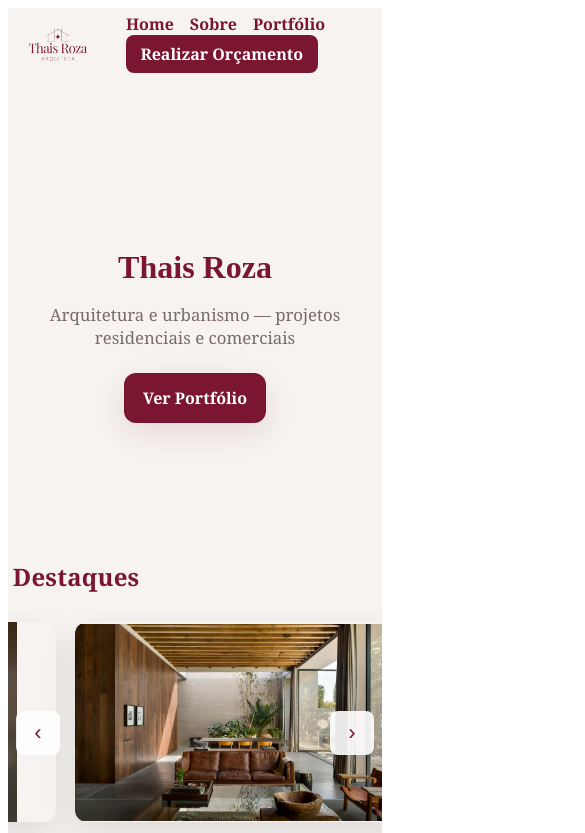
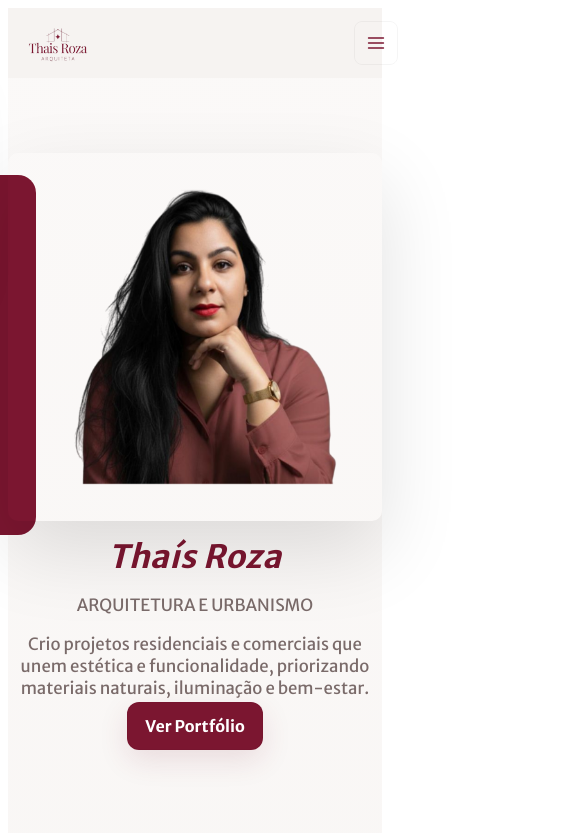
Before and after one commit to yousseflets/arquiteturaeurbanismo, an Angular app: page / in a window 390 px wide. Shown: the top 833 px of the page, 585 px wide, since content can reach past the window. Built offline with nearby package versions, Linux system fonts and the light colour scheme.

Commit message:
ajustes mobile

```diff
--- a/src/app/app.html
+++ b/src/app/app.html
@@ -7,13 +7,20 @@
         </div>
       </a>
     </div>
-    <nav class="main-nav">
-      <a routerLink="/">Home</a>
-      <a routerLink="/sobre">Sobre</a>
-      <a routerLink="/portfolio">Portfólio</a>
+    <button class="nav-btn" (click)="toggleNav()" [attr.aria-expanded]="navOpen" aria-label="Abrir menu" title="Menu">
+      <svg width="20" height="20" viewBox="0 0 24 24" fill="none" xmlns="http://www.w3.org/2000/svg" aria-hidden="true">
+        <path d="M3 6h18M3 12h18M3 18h18" stroke="currentColor" stroke-width="1.6" stroke-linecap="round" stroke-linejoin="round"/>
+      </svg>
+    </button>
+
+    <nav class="main-nav" [class.open]="navOpen">
+      <a routerLink="/" (click)="closeNav()">Home</a>
+      <a routerLink="/sobre" (click)="closeNav()">Sobre</a>
+      <a routerLink="/portfolio" (click)="closeNav()">Portfólio</a>
       <a class="btn-cta" href="https://api.whatsapp.com/send?phone=5511989273898&text=Ol%C3%A1%20vim%20atrav%C3%A9s%20do%20seu%20site%2C%20gostaria%20de%20realizar%20um%20or%C3%A7amento" target="_blank" rel="noopener noreferrer">Realizar Orçamento</a>
     </nav>
   </div>
+  <div class="nav-backdrop" (click)="closeNav()" [class.open]="navOpen" aria-hidden="true"></div>
 </header>
 
 <main class="site-main">
@@ -22,7 +29,7 @@
 
 <footer class="site-footer">
   <div class="container footer-inner">
-    <img src="/logo.png" alt="Thais Roza" style="width: 80px; height: 80px;" />
+    <img src="/logo.png" alt="Thaís Roza" style="width: 80px; height: 80px;" />
 
     <div class="copy">© <span class="year">{{ currentYear }}</span> SolutionWebTI — Todos os direitos reservados</div>
 
--- a/src/app/app.scss
+++ b/src/app/app.scss
@@ -1,3 +1,6 @@
+:root {
+}
+@import url('https://fonts.googleapis.com/css2?family=Merriweather+Sans:wght@300;400;700&display=swap');
 :host {
 	--brand-deep: #7b1630; /* vinho profundo */
 	--brand-warm: #b54a4f; /* tom secundário */
@@ -6,9 +9,25 @@
 	--muted: #7a6b6a;
 	--container: 1100px;
 
+    /* background gradient delicado aplicado ao root */
+    --page-bg-start: #fbf9f8;
+    --page-bg-end: #f6f3f1;
+
 	display: block;
-	font-family: 'Playfair Display', 'Georgia', serif;
-	color: var(--text-dark);
+	font-family: 'Merriweather Sans', sans-serif;
+    color: var(--text-dark);
+    background: linear-gradient(180deg, var(--page-bg-start) 0%, var(--page-bg-end) 100%);
+    -webkit-font-smoothing:antialiased;
+}
+
+/* Fix mobile: remove horizontal overflow and force full-width container */
+html, body { overflow-x: hidden; }
+
+@media (max-width:420px) {
+	.container { max-width: 100% !important; padding-left: 0.6rem; padding-right: 0.6rem }
+	.site-header, .site-main, .site-footer { padding-left: 0; padding-right: 0 }
+	.hero-inner { padding-left: 0.6rem; padding-right: 0.6rem }
+	.hero-visual img, .about-photo img, .testimonial .visual img { max-width:100%; height:auto }
 }
 
 .container {
@@ -30,21 +49,63 @@
 .logo { display:flex; align-items:center; gap:0.75rem; text-decoration:none; color:inherit }
 .logo-mark { width:70px; height:70px;  border-radius:6px; overflow:hidden }
 .logo-mark img { width:100%; height:100%; object-fit:cover; display:block }
-.logo-text strong { display:block; color:var(--brand-deep); font-family: 'Playfair Display', serif; font-size:1.05rem }
+.logo-text strong { display:block; color:var(--brand-deep); font-family: 'Merriweather Sans', sans-serif; font-size:1.05rem }
 .logo-text .sub { display:block; font-size:0.625rem; color:var(--muted); letter-spacing:0.2rem }
 
 .main-nav a { margin-left:1rem; color:var(--brand-deep); text-decoration:none; font-weight:600; }
 .main-nav a:hover { color:var(--brand-warm) }
 
+/* mobile nav button (hidden on desktop) */
+.nav-toggle { position:absolute; left:-9999px; width:1px; height:1px; overflow:hidden; }
+.nav-btn { display:none; align-items:center; justify-content:center; width:44px; height:44px; border-radius:8px; background:transparent; border:1px solid rgba(0,0,0,0.04); color:var(--brand-deep); cursor:pointer }
+
+@media (max-width:900px) {
+	.nav-btn { display:flex }
+	/* menu móvel: slide-in a partir da esquerda (não empurra conteúdo) */
+	.main-nav {
+	  display:flex;
+	  position:fixed;
+	  top:72px;
+	  left:0;
+	  bottom:0;
+	  z-index:10001;
+	  flex-direction:column;
+	  gap:0.4rem;
+	  padding:1rem 0.8rem;
+	  background:var(--bg-off);
+	  border-radius:0 12px 12px 0;
+	  box-shadow:0 18px 48px rgba(0,0,0,0.12);
+	  width:320px;
+	  max-width:80vw;
+	  box-sizing: border-box;
+	  transform: translateX(-110%);
+	  transition: transform 260ms cubic-bezier(.2,.9,.2,1);
+	  overflow:auto;
+      height: 210px;
+	}
+	.main-nav.open { transform: translateX(0) }
+	.nav-backdrop { display:none; position:fixed; inset:0; z-index:10000; background:rgba(0,0,0,0.36); opacity:0; transition:opacity 200ms ease }
+	.nav-backdrop.open { display:block; opacity:1 }
+
+	/* diminuir tamanho de texto/padding dentro do menu para caber melhor */
+	.main-nav a { padding:0.9rem 1rem; font-size:1.05rem; border-bottom:1px solid rgba(0,0,0,0.03) }
+	.main-nav a.btn-cta { padding:0.75rem 1rem; font-size:1.05rem; margin-top:0.6rem }
+	.main-nav a { margin-left:0; display:block; padding:0.45rem 0.6rem }
+	.main-nav a.btn-cta { display:block }
+	/* show nav when toggled (use general sibling in case markup spacing changes) */
+	#nav-toggle:checked ~ .main-nav { display:flex }
+	.nav-btn { z-index:10001 }
+}
+
 /* botão de orçamento no menu — regras mais específicas para sobrescrever .main-nav a */
 .main-nav a.btn-cta { color:#fff; background:var(--brand-deep); padding:0.5rem 0.9rem; border-radius:8px; text-decoration:none; display:inline-block; font-weight:700 }
 .main-nav a.btn-cta:hover { background:var(--brand-warm); color:#fff }
 
-.site-main { background: var(--bg-off); min-height: calc(100vh - 140px); padding: 2.5rem 0 }
+.site-main { background: transparent; min-height: calc(100vh - 140px); padding: 2.5rem 0 }
 
 .hero { padding: 3.5rem 0 }
 .hero .hero-content { max-width:640px }
-.hero h1 { color:var(--brand-deep); font-size:3rem; margin:0 0 0.5rem 0; font-family:'Playfair Display',serif }
+.hero h1 { color:var(--brand-deep); font-size:3rem; margin:0 0 0.5rem 0; font-family:'Merriweather Sans',sans-serif }
 .hero .lead { color:var(--muted); font-size:1rem; margin-bottom:1.25rem }
 .btn-cta { display:inline-block; background:var(--brand-deep); color:#fff; padding:0.6rem 1rem; border-radius:6px; text-decoration:none }
 
@@ -54,7 +115,7 @@
 .hero-visuals .img--large { width:320px; height:180px }
 
 .page { padding:2rem 0 }
-.page h2 { color:var(--brand-deep); font-family:'Playfair Display',serif }
+.page h2 { color:var(--brand-deep); font-family:'Merriweather Sans',sans-serif }
 
 .portfolio .grid { display:grid; grid-template-columns:repeat(auto-fit,minmax(200px,1fr)); gap:1rem }
 .card { background:#fff; padding:1rem; border-radius:8px; box-shadow:0 6px 18px rgba(0,0,0,0.04) }
--- a/src/app/app.ts
+++ b/src/app/app.ts
@@ -11,4 +11,14 @@ export class App {
   protected readonly title = signal('arquiteturaeurbanismo');
   // ano atual mostrado no rodapé
   currentYear = new Date().getFullYear();
+  // controla o menu móvel
+  navOpen = false;
+
+  toggleNav() {
+    this.navOpen = !this.navOpen;
+  }
+
+  closeNav() {
+    this.navOpen = false;
+  }
 }
--- a/src/app/pages/about.component.ts
+++ b/src/app/pages/about.component.ts
@@ -25,7 +25,7 @@ import { Component } from '@angular/core';
           </div>
         </div>
         <div class="about-photo" aria-hidden="true">
-          <img src="/img-home.png" alt="Thais Roza" />
+          <img src="/img-home-page.png" alt="Thaís Roza" />
         </div>
       </div>
     </section>
@@ -37,7 +37,7 @@ import { Component } from '@angular/core';
 
     .about-grid { position:relative; z-index:1; display:grid; grid-template-columns:1fr 420px; gap:1.0rem; align-items:center }
     .about-info { padding:1rem 0;  display:flex; flex-direction:column; justify-content:center }
-    .about-info h2 { font-family:'Playfair Display',serif; color:var(--text-dark); font-size:2.6rem; margin:0 0 0.5rem }
+    .about-info h2 { font-family:'Merriweather Sans',sans-serif; color:var(--text-dark); font-size:2.6rem; margin:0 0 0.5rem }
     .eyebrow { color:var(--muted); font-weight:600; margin-bottom:1rem }
 
     .info-cards { display:grid; grid-template-columns:repeat(2,minmax(0,1fr)); gap:0.45rem; margin-bottom:0.8rem }
@@ -57,19 +57,25 @@ import { Component } from '@angular/core';
     .btn-cta { background:var(--brand-deep); color:#fff; padding:0.55rem 0.9rem; border-radius:10px; text-decoration:none; font-weight:700 }
     .btn-muted { background:transparent; color:var(--brand-deep); padding:0.45rem 0.8rem; border-radius:10px; border:1px solid rgba(11,6,6,0.06); text-decoration:none }
 
-    .about-photo {  border-radius:18px; overflow:hidden; display:flex; align-items:center; justify-content:center; padding:0; transform:translateX(-18%); box-shadow:0 30px 80px rgba(123,22,48,0.16); }
-    .about-photo img { width:550px; height:550px; object-fit:cover; object-position:50% 28%; display:block }
+    .about-photo { position:relative; border-radius:18px; overflow:hidden; display:flex; align-items:center; justify-content:center; padding:0; transform:translateX(-12%); box-shadow:0 30px 80px rgba(123,22,48,0.12); }
+    .about-photo img { width:100%; height:100%; max-width:650px; max-height:650px; object-fit:cover; object-position:50% 28%; display:block }
 
     @media (max-width:1100px) {
       .about-grid { grid-template-columns:1fr 320px }
       .about-text { max-width:100% }
     }
+
+    /* Mobile: empilha colunas, esconde o painel decorativo e torna a imagem fluida */
     @media (max-width:900px) {
+      .about { margin:1rem; padding:1.5rem 0 }
       .about::after { display:none }
-      .about-grid { grid-template-columns:1fr; gap:1.25rem }
-      .about-photo { order:-1; height:320px }
-      .about-info h2 { font-size:1.8rem }
+      .about-grid { grid-template-columns:1fr; gap:1rem }
+      .about-photo { position:static; order:-1; width:100%; height:320px; transform:none; box-shadow:0 12px 30px rgba(0,0,0,0.06); border-radius:10px }
+      .about-photo img { width:100%; height:100%; object-fit:cover; object-position:50% 35% }
+      .about-info h2 { font-size:1.6rem }
       .info-cards { grid-template-columns:repeat(1,1fr) }
+      .about-text { max-width:100%; padding:0.9rem; font-size:1rem; line-height:1.6 }
+      .card { padding:0.5rem 0.6rem; font-size:0.95rem }
     }
   `]
 })
--- a/src/app/pages/home.component.ts
+++ b/src/app/pages/home.component.ts
@@ -10,18 +10,26 @@ import { CommonModule } from '@angular/common';
     <section class="hero hero-full">
       <div class="hero-overlay" aria-hidden="true"></div>
       <div class="container hero-inner">
+        <div class="hero-visual" aria-hidden="true">
+          <div class="hero-decor"></div>
+          <img src="/img-home.png" alt="Projeto destaque" />
+        </div>
+
         <div class="hero-text">
-          <h1>Thais Roza</h1>
-          <p class="lead">Arquitetura e urbanismo — projetos residenciais e comerciais</p>
-          <br />
-          <a routerLink="/portfolio" class="btn-cta">Ver Portfólio</a>
+          <h1><i>Thaís Roza</i></h1>
+          <p class="lead">ARQUITETURA E URBANISMO</p>
+          <p class="lead">Crio projetos residenciais e comerciais que unem estética e funcionalidade,
+            priorizando materiais naturais, iluminação e bem-estar.</p>
+          <div class="hero-cta">
+            <a routerLink="/portfolio" class="btn-cta">Ver Portfólio</a>
+          </div>
         </div>
       </div>
     </section>
-
+    <br />
     <section class="home-projects page">
       <div class="container">
-        <h2>Destaques</h2>
+        <h2><i>Destaques</i></h2>
 
         <div class="carousel" aria-roledescription="carousel" (mouseenter)="pause()" (mouseleave)="resume()">
           <div class="slides" [style.transform]="'translateX(' + (-current * 100) + '%)'">
@@ -43,19 +51,59 @@ import { CommonModule } from '@angular/common';
         </div>
       </div>
     </section>
+    <section class="testimonial page">
+    <div class="container testimonial-container">
+        <h2 class="test-title">Depoimentos</h2>
+        <div class="testimonial-grid">
+        <div class="quotes">
+            <div class="quote">“O trabalho da Thaís superou nossas expectativas — criou espaços elegantes e funcionais que realmente valorizam nosso dia a dia.”
+            <div class="quote-footer">— Cliente residencial</div>
+            </div>
+            <div style="height:0.9rem"></div>
+            <div class="quote">“Profissional, atenta aos detalhes e com excelente sensibilidade estética. Recomendo para projetos residenciais e comerciais.”
+            <div class="quote-footer">— Escritório parceiro</div>
+            </div>
+        </div>
+        <div class="visual">
+            <img src="/arquitetura-residencial.jpg" alt="Projeto destaque" />
+        </div>
+        </div>
+    </div>
+    </section>
   `,
   styles: [`
     .hero-full { position:relative; min-height:50vh; display:flex; align-items:center; justify-content:center }
-    .hero-inner { position:relative; z-index:2; padding:6rem 0; display:flex; align-items:center; justify-content:center; width:100%; max-width:var(--container) }
-    .hero-text { max-width:820px; color:var(--text-dark); text-align:center; animation:heroIn .6s ease both }
-    .hero-text h1 { font-size:4.4rem; margin:0 0 0.6rem; font-family:'Playfair Display',serif; color:var(--brand-deep) }
-    .hero-text .lead { font-size:1.05rem; color:var(--muted); margin-bottom:1rem }
+    .hero-inner { position:relative; z-index:2; padding:4.5rem 0 3rem; display:grid; grid-template-columns:460px 1fr; gap:2.2rem; align-items:center; width:100%; max-width:1100px; margin:0 auto }
+    .hero-visual { position:relative; display:flex; align-items:center; justify-content:flex-start }
+    .hero-decor { position:absolute; left:-28px; top:6%; width:56px; height:360px; background:var(--brand-deep); border-radius:18px; z-index:0 }
+    .hero-visual img { width:460px; height:360px; object-fit:cover; border-radius:10px; box-shadow:0 30px 80px rgba(11,6,6,0.12); position:relative; z-index:1 }
+    .hero-text { max-width:560px; color:var(--text-dark); text-align:right; animation:heroIn .6s ease both }
+    .hero-text h1 { font-size:3.8rem; margin:0 0 0.6rem; font-family:'Merriweather Sans', sans-serif; color:var(--brand-deep); letter-spacing:0.6px }
+    .hero-text .lead { font-size:1.05rem; color:var(--muted); margin-bottom:1rem; font-style:normal }
+    .hero-cta { margin:1.1rem 0 }
+    .hero-contact { margin-top:1.2rem; text-align:right }
+    .hero-contact p { margin:0 0 0.5rem 0; color:var(--muted) }
       .btn-cta { background:var(--brand-deep); color:#fff; padding:0.8rem 1.1rem; border-radius:12px; text-decoration:none; font-weight:700; box-shadow:0 10px 30px rgba(123,22,48,0.12); border:1px solid rgba(0,0,0,0.03) }
 
       @keyframes heroIn { from { opacity:0; transform:translateY(8px) } to { opacity:1; transform:none } }
 
     /* carousel styles */
     .home-projects { padding-bottom:2rem }
+    /* profile card under hero */
+    .profile-card { margin-top:-4.5rem; margin-bottom:2rem; display:block }
+    .profile-card .card-inner { background:#fff; box-shadow:0 34px 70px rgba(11,6,6,0.08); border-radius:12px; padding:1.15rem; display:flex; gap:1rem; align-items:center; max-width:920px; margin:0 auto }
+    .profile-card .avatar { width:88px; height:88px; border-radius:10px; object-fit:cover; box-shadow:0 10px 28px rgba(0,0,0,0.08) }
+    .profile-card h3 { margin:0; font-size:1.05rem; color:var(--brand-deep) }
+    .profile-card p { margin:0; color:var(--muted); font-size:0.98rem }
+    .testimonial { margin-top:2.6rem; color:var(--muted); font-style:italic }
+    .testimonial-container { display:flex; flex-direction:column; align-items:center }
+    .test-title { width:1000px; text-align:left; font-family:'Merriweather Sans', sans-serif; color:var(--brand-deep); margin:0.3rem }
+    .testimonial-grid { max-width:1100px; width:100%; display:grid; grid-template-columns:1fr 420px; gap:2.5rem; justify-items:center; align-items:center }
+    .testimonial .quotes { padding:1rem 0; text-align:center }
+    .quote { font-size:1.15rem; line-height:1.75; background:#fff; padding:1.25rem 1.5rem; border-radius:12px; box-shadow:0 20px 48px rgba(11,6,6,0.07); border-left:8px solid var(--brand-deep); max-width:780px; text-align:center }
+    .quote-footer { margin-top:0.6rem; color:var(--brand-deep); font-weight:700 }
+    .testimonial .visual { justify-self:center }
+    .testimonial .visual img { width:380px; border-radius:8px; box-shadow:0 22px 60px rgba(0,0,0,0.08); display:block }
     .home-projects h2 { margin-left:4.5rem; font-weight:600; color:var(--brand-deep); letter-spacing:0.2px }
     .carousel { position:relative; overflow:hidden; margin-top:1rem }
     .slides { display:flex; transition:transform 320ms cubic-bezier(.2,.9,.2,1) }
@@ -76,6 +124,21 @@ import { CommonModule } from '@angular/common';
       .hero-text h1 { font-size:2rem }
       .hero-inner { padding:3rem 0 }
       .home-projects h2 { margin-left:0.3rem }
+      .profile-card .card-inner { flex-direction:column; align-items:flex-start; padding:0.9rem }
+      .profile-card .avatar { width:72px; height:72px }
+      .testimonial-grid { grid-template-columns:1fr; gap:1rem }
+      .testimonial .visual { justify-self:center }
+      .quote { font-size:1rem }
+      .testimonial .visual img { width:100%; max-width:360px }
+    }
+    /* Ajustes gerais para tablet/mobile: empilhar hero e ajustar imagens */
+    @media (max-width:900px) {
+      .hero-inner { grid-template-columns:1fr; gap:1rem; padding:2.2rem 0 }
+      .hero-visual { justify-content:center }
+      .hero-visual img { width:100%; max-width:420px; height:auto }
+      .hero-text { text-align:center }
+      .hero-text .lead { text-align:center }
+      .profile-card { margin-top:1rem }
     }
     @media (max-width:900px) {
       .slide-media { height:260px }
--- a/src/app/pages/portfolio.component.ts
+++ b/src/app/pages/portfolio.component.ts
@@ -37,7 +37,7 @@ import { CommonModule } from '@angular/common';
   `,
   styles: [`
     .portfolio-head { margin-bottom:1.25rem }
-    .portfolio-head h2 { font-family:'Playfair Display', serif; color:var(--brand-deep); font-size:2.2rem; margin:0 }
+    .portfolio-head h2 { font-family:'Merriweather Sans', sans-serif; color:var(--brand-deep); font-size:2.2rem; margin:0 }
     .portfolio-head p { color:var(--muted); margin:0.35rem 0 0 }
 
     .gallery { display:grid; grid-template-columns:repeat(auto-fit,minmax(220px,1fr)); gap:1rem; margin-top:1.25rem }
```
Also changed, not shown: public/img-home-page.png (added).
